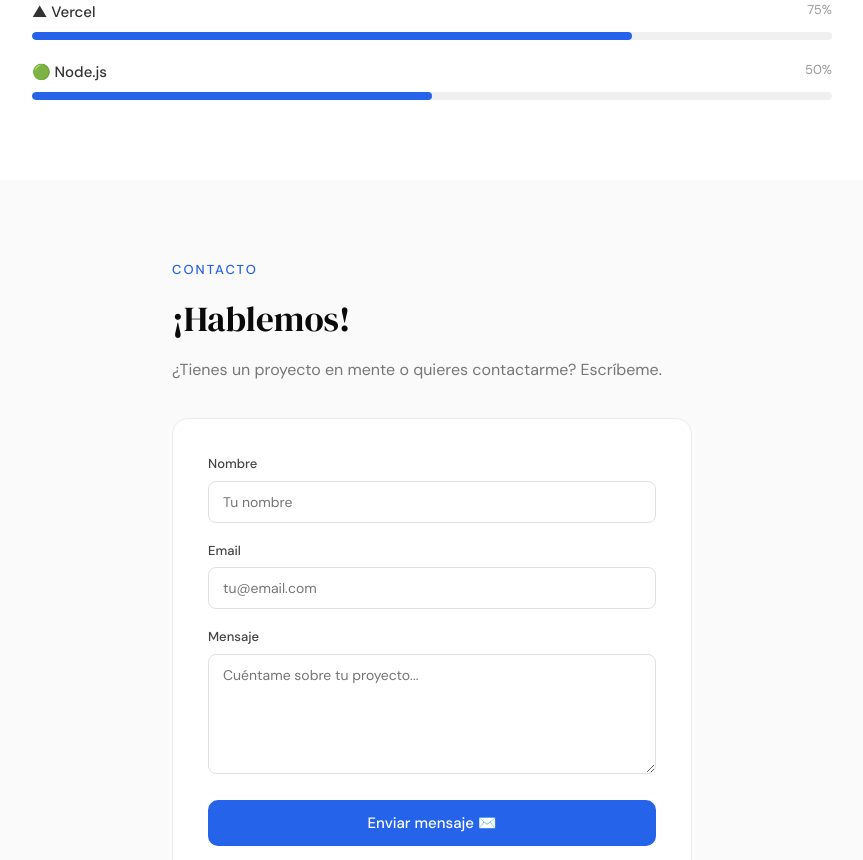
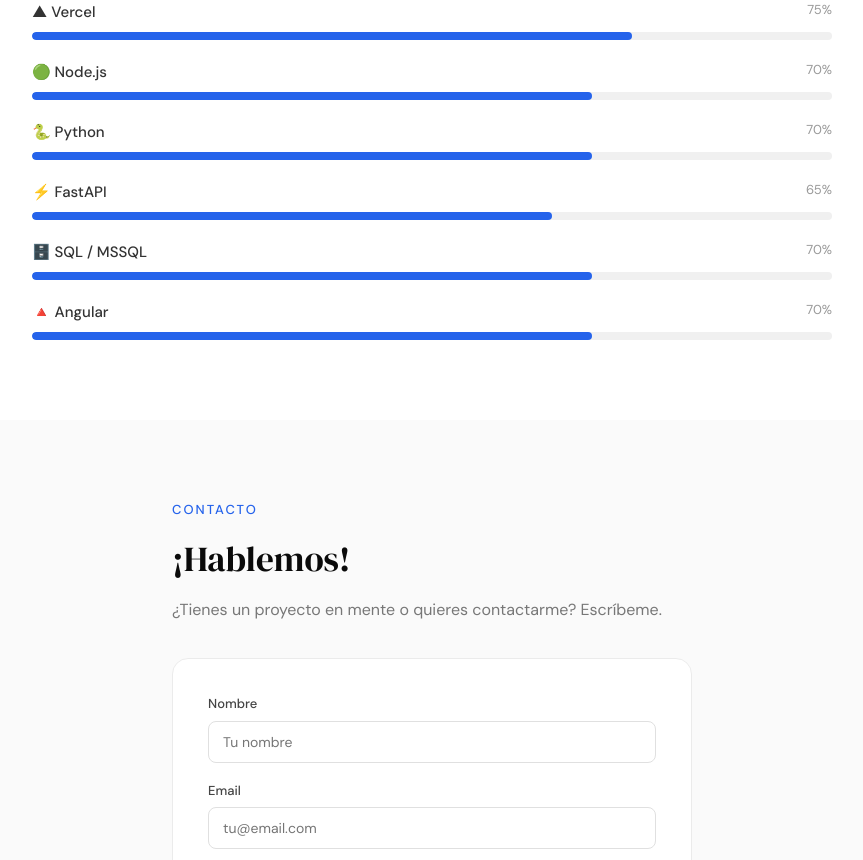
Before and after one commit to diegolivad-cell/portafolio, a React (Vite) app: page / in a window 1280 px wide. Shown: the part 3520-4380 px from the top of the page, without its empty margins (208-1071 px from the left). Built offline with nearby package versions, Linux system fonts and the light colour scheme.

Commit message:
Actualizo habilidades

```diff
--- a/src/App.jsx
+++ b/src/App.jsx
@@ -72,8 +72,12 @@
   { nombre: 'HTML & CSS', nivel: 80, icono: '🎨' },
   { nombre: 'Git & GitHub', nivel: 70, icono: '🐙' },
   { nombre: 'Vercel', nivel: 75, icono: '▲' },
-  { nombre: 'Node.js', nivel: 50, icono: '🟢' },
-]
+  { nombre: 'Node.js', nivel: 70, icono: '🟢' },
+  { nombre: 'Python', nivel: 70, icono: '🐍' },
+  { nombre: 'FastAPI', nivel: 65, icono: '⚡' },
+  { nombre: 'SQL / MSSQL', nivel: 70, icono: '🗄️' },
+  { nombre: 'Angular', nivel: 70, icono: '🔺' },
+];
 
 function Navbar() {
   const [menuAbierto, setMenuAbierto] = useState(false)
```
